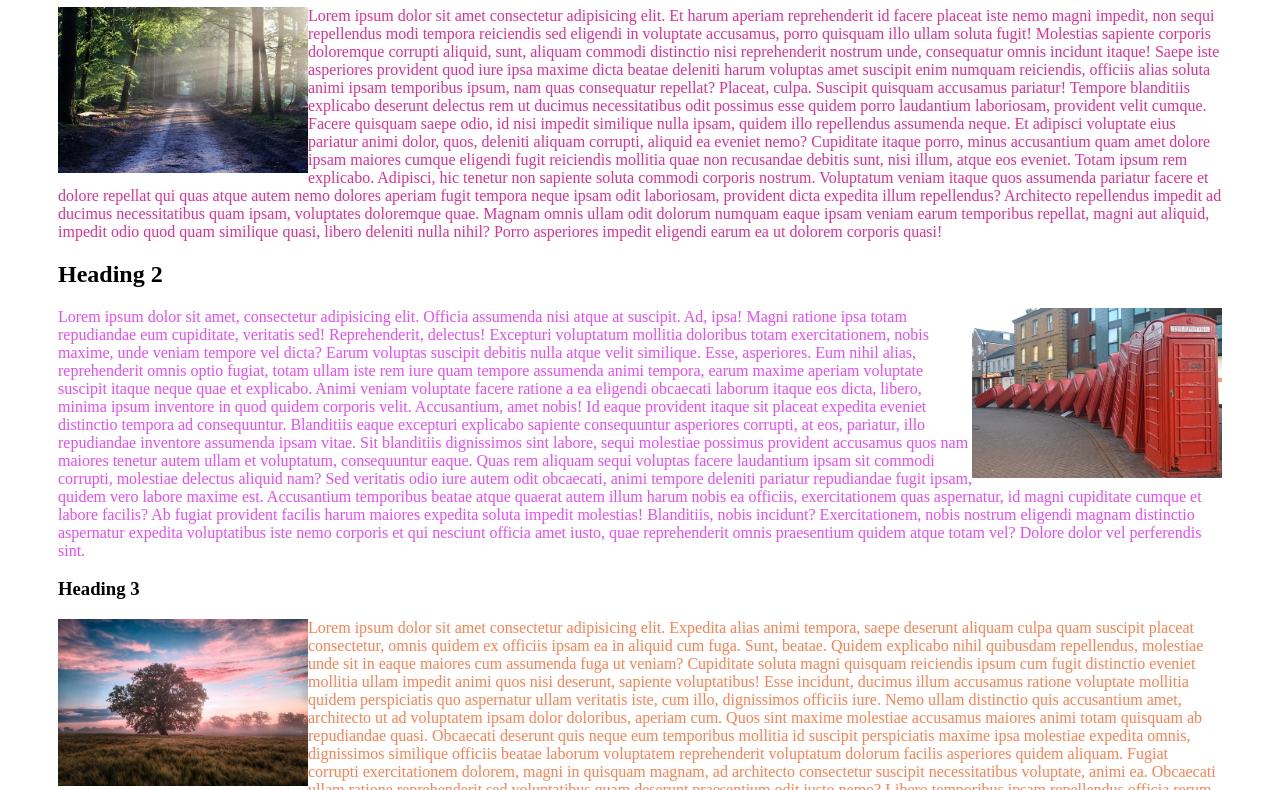
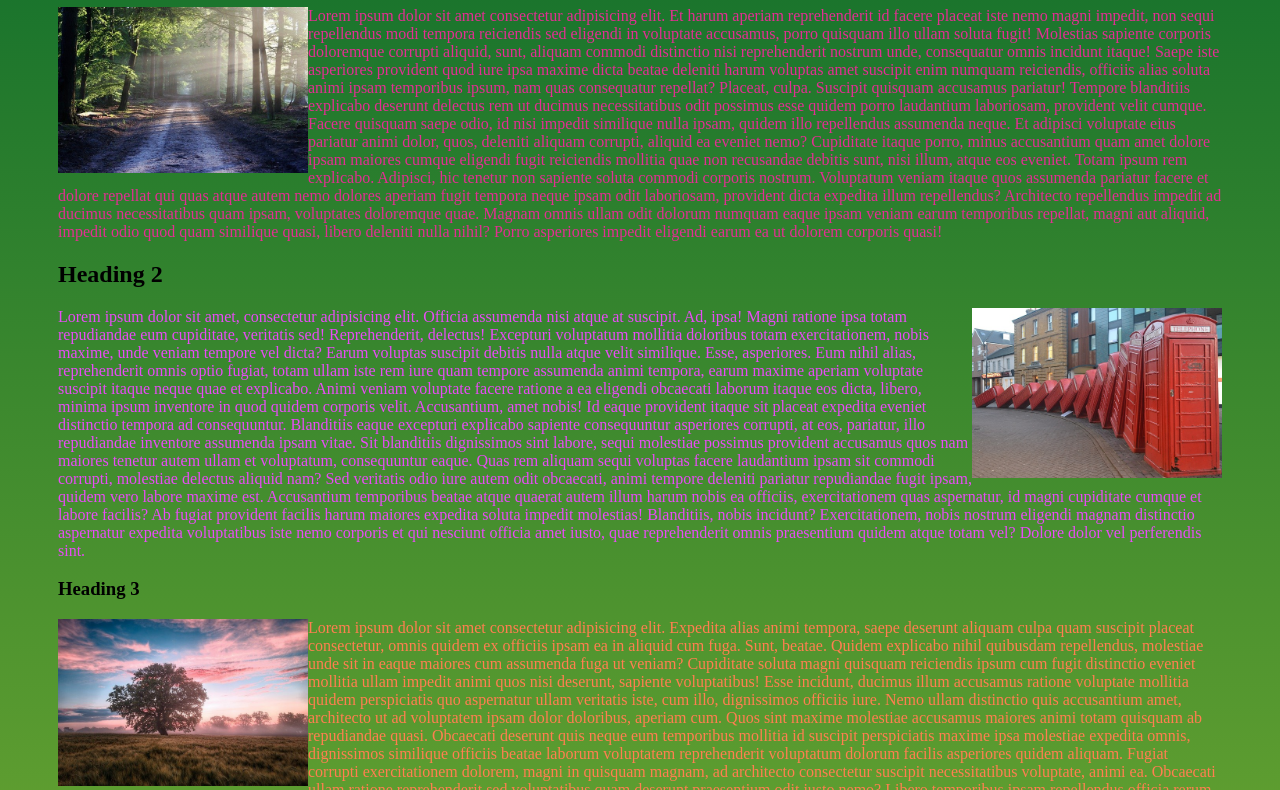
Before and after one commit to GvidasLu/html, a plain HTML site: page 2022-01-07/index.html in a window 1280 px wide. Shown: the part 131-921 px from the top of the page. Drawn offline with Linux system fonts and the light colour scheme; files whose address does not match are found by name.

Commit message:
background color update

```diff
--- a/2022-01-07/assets/css/style.css
+++ b/2022-01-07/assets/css/style.css
@@ -1,5 +1,6 @@
 body {
     padding: 50px;
+    background-image: linear-gradient(to top, rgb(180, 209, 52), rgb(16, 110, 44));
 }
 
 img {
```
